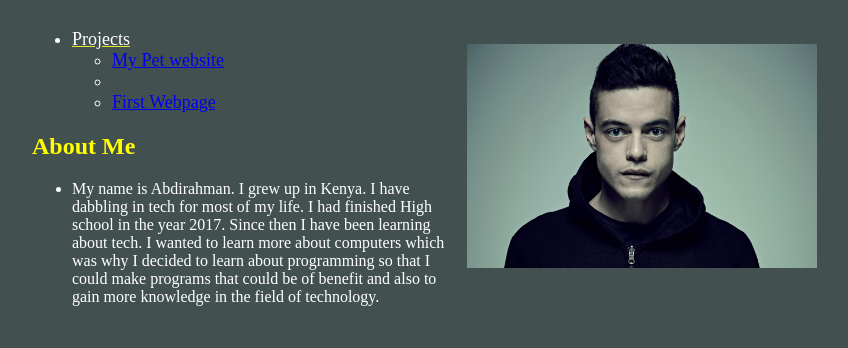
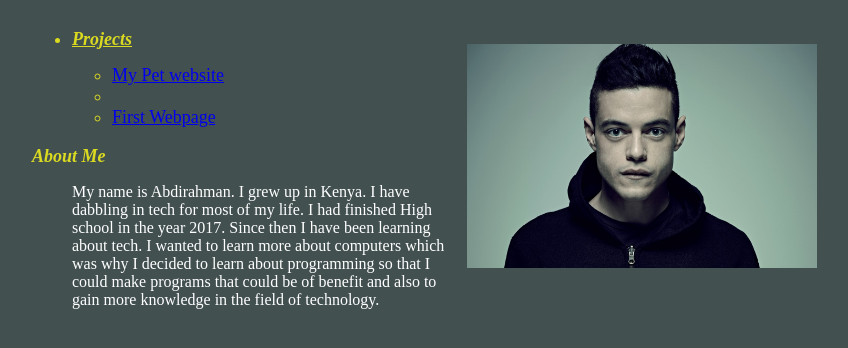
Before and after one commit to mccafee025/AbdirahmanMuminportfolio, a plain HTML site: page index.html in a window 1280 px wide. Shown: the part 90-438 px from the top of the page, without its empty margins (208-1056 px from the left). Drawn offline with Linux system fonts and the light colour scheme.

Commit message:
design headers

```diff
--- a/index.html
+++ b/index.html
@@ -15,7 +15,7 @@
     <img src="images/elliot.jpg" alt="elliot" title="elliot alderson mastermind"/>
     <ul>
       <li>
-        Projects
+        <h2><em>Projects</em></h2>
           <ul>
             <li><a href="https://github.com/mccafee025/pet-project">My Pet website </a><li>
             <li><a href="https://github.com/mccafee025/my-first-webpage">First Webpage</a></li>
@@ -23,11 +23,11 @@
       </li>
     </ul>
   </nav>
-  <h2>About Me</h2>
+  <h2><em>About Me</em></h2>
   <ul>
-    <li>My name is Abdirahman. I grew up in Kenya. I have dabbling in tech for most of my life. I had finished High school in the year 2017. Since then I have been learning about tech.
+    <p>My name is Abdirahman. I grew up in Kenya. I have dabbling in tech for most of my life. I had finished High school in the year 2017. Since then I have been learning about tech.
         I wanted to learn more about computers which was why I decided to learn about programming so that I could make programs that could be of benefit and also to gain more knowledge in the field of technology.
-    </li>
+    </p>
   </ul>
 </body>
 </html>
--- a/style.css
+++ b/style.css
@@ -17,17 +17,24 @@ h1 {
     height: 350%;
     width: 350px;
   }
-  #once {
+#once {
     content: "Links";
     display: block;
     font-size: large;
-    color: rgb(230, 233, 46);
     text-decoration: underline;
     margin-top: .5em;
+    color:rgb(218, 218, 33);
   }
- h2 {
-  color:yellow;
+h2 {
+  color:rgb(218, 218, 33);
+  font-size: large;
  }
- li {
-   color:white;
+p {
+  color:white;
+}
+
+ :visited {
+  color: rgb(64, 153, 64);
+  background-color: transparent;
+  text-decoration: none;
  }
```
